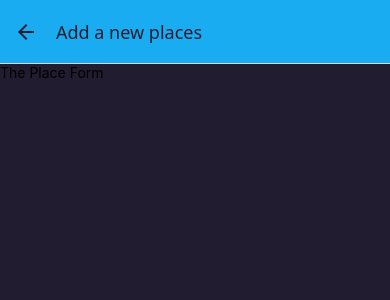
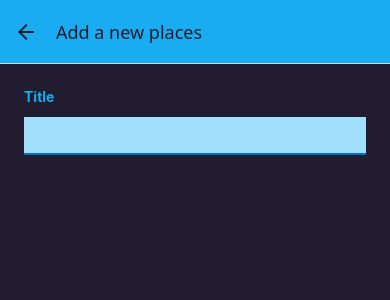
Before and after one commit to keremciftcidev/rn_course, a React Native app: screen /AddPlace in a window 390 px wide. Shown: the top 300 px of the page. Built offline with nearby package versions, Linux system fonts and the light colour scheme.

Commit message:
Getting Started with a Custom Form

```diff
--- a/components/Places/PlaceForm.js
+++ b/components/Places/PlaceForm.js
@@ -1,9 +1,45 @@
-import { Text, View } from "react-native";
+import { useState } from "react";
+import { ScrollView,  TextInput,Text,  View ,StyleSheet} from "react-native";
+import { Colors } from "../../constants/colors";
 
 function PlaceForm() {
-    return <View>
-        <Text>The Place Form </Text>
-    </View>
+
+    const [enteredTitle, setEnteredTitle] = useState()
+
+    function changeTitleHandler(enteredText){
+        setEnteredTitle(enteredText)
+    }
+    return <ScrollView>
+        <View style={styles.form}>
+            <Text style={styles.label}>Title</Text>
+            <TextInput style={styles.input} onChangeText={changeTitleHandler} value={enteredTitle}/>
+        </View>
+    </ScrollView>
 }
 
 export default PlaceForm;
+
+const styles  = StyleSheet.create({
+
+    form:{
+        flex:1,
+        padding:24
+    },
+    label:{
+        fontWeight:"bold",
+        marginBottom:4,
+        color:Colors.primary500,
+
+    },
+    input:{
+        marginVertical:8,
+        paddingHorizontal:8,
+        paddingVertical:8,
+        fontSize:16,
+        borderBottomColor:Colors.primary700,
+        borderBottomWidth:2,
+        backgroundColor:Colors.primary100
+
+
+    }
+})
```
